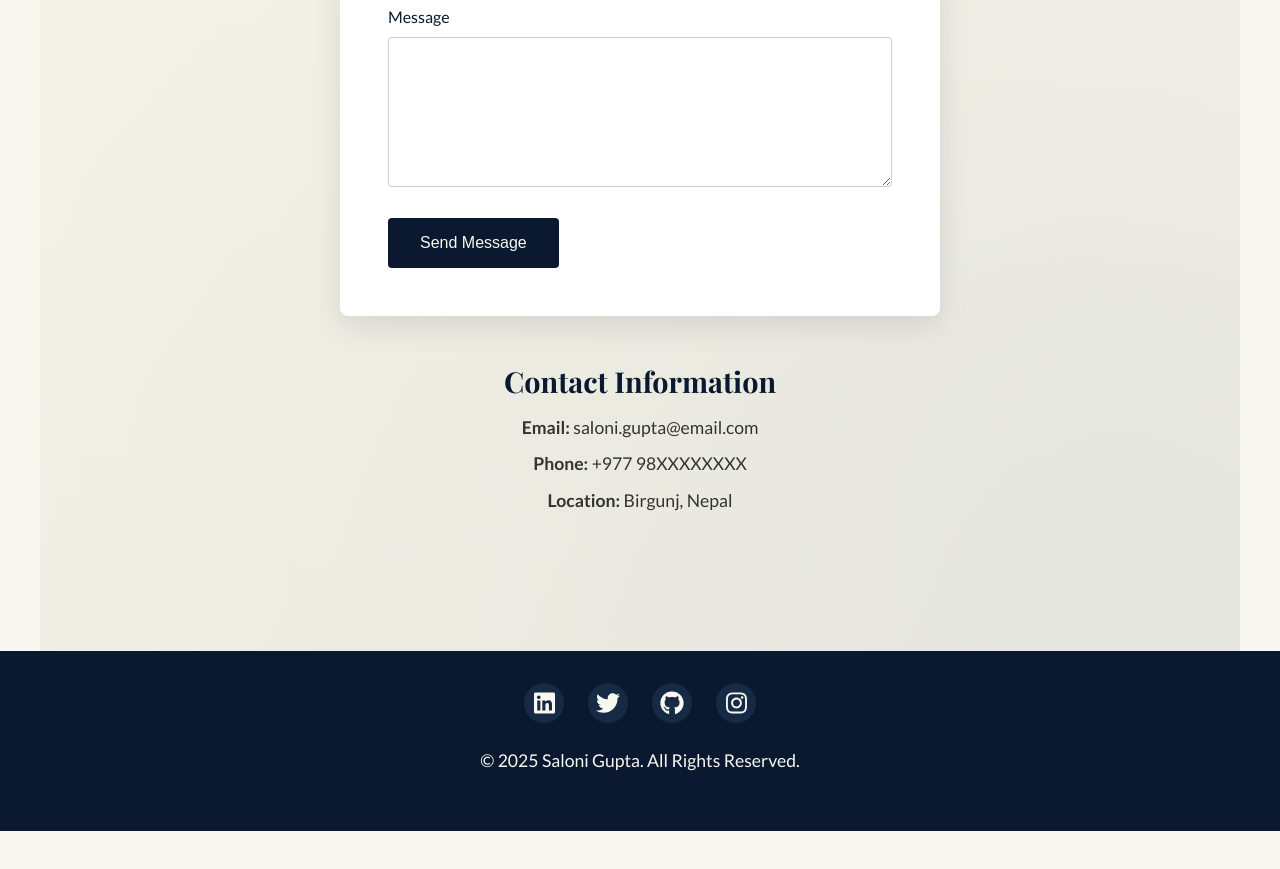
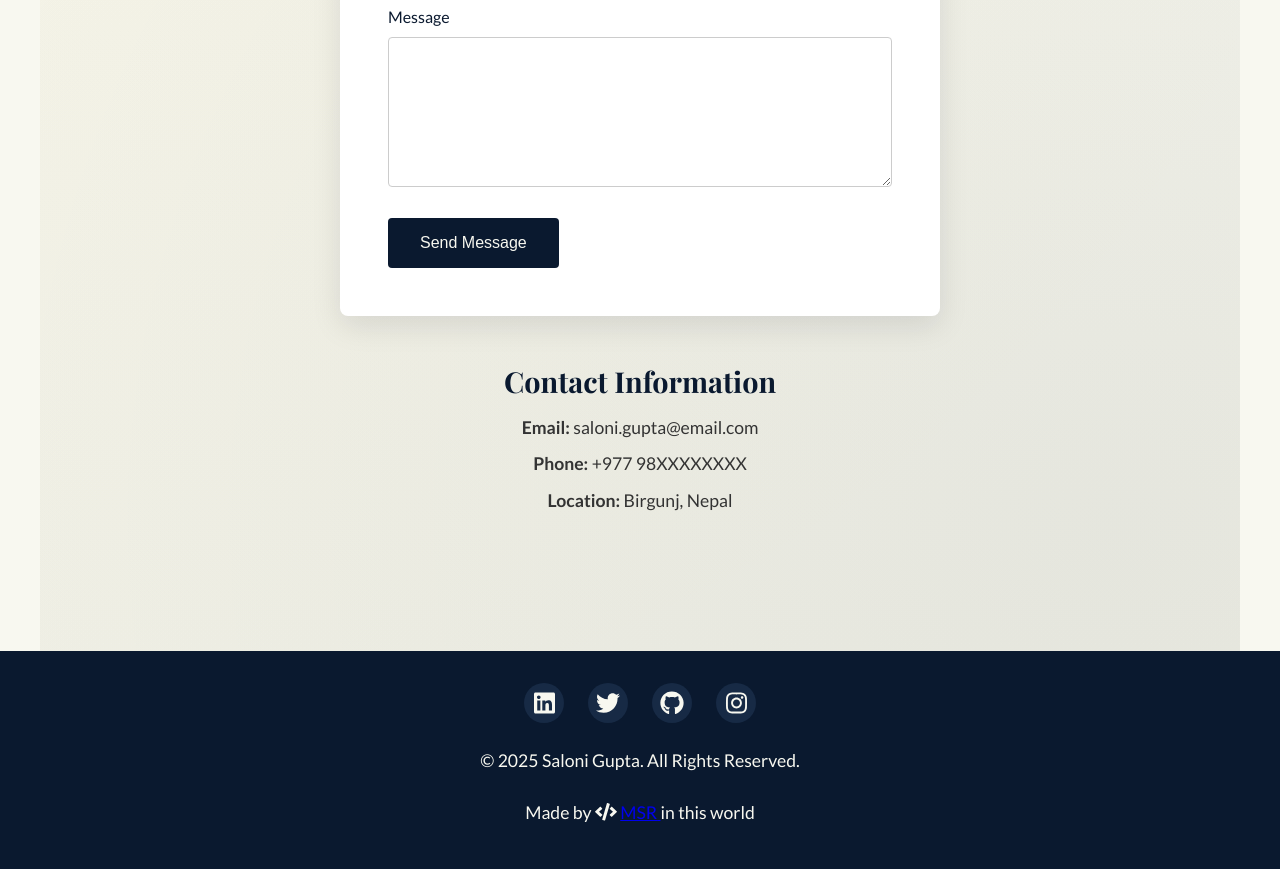
Before and after one commit to mehulsingh1209/salonigupta, a plain HTML site: page index.html in a window 1280 px wide. Shown: the part 4548-5417 px from the top of the page. Before the commit the page ends 5379 px from the top, so only its background shows below. Drawn offline with nearby package versions, Linux system fonts and the light colour scheme.

Commit message:
Update index.html

```diff
--- a/index.html
+++ b/index.html
@@ -227,6 +227,16 @@
         <div class="footer-text">
             <p>&copy; 2025 Saloni Gupta. All Rights Reserved.</p>
         </div>
+        <div class="footer-bottom">
+            <p>Made by
+                <span class="dev-credit">
+                    <span class="code-tag"><i class="fas fa-code"></i></span>
+                    <a href="https://msr-portfolio.vercel.app/" class="msr-link" target="_blank" rel="noopener noreferrer">
+                        <span class="msr-text">MSR</span>
+                    </a> in this world
+                </span>
+            </p>
+        </div>
     </footer>
 
     <!-- Scroll to Top Button -->
```
